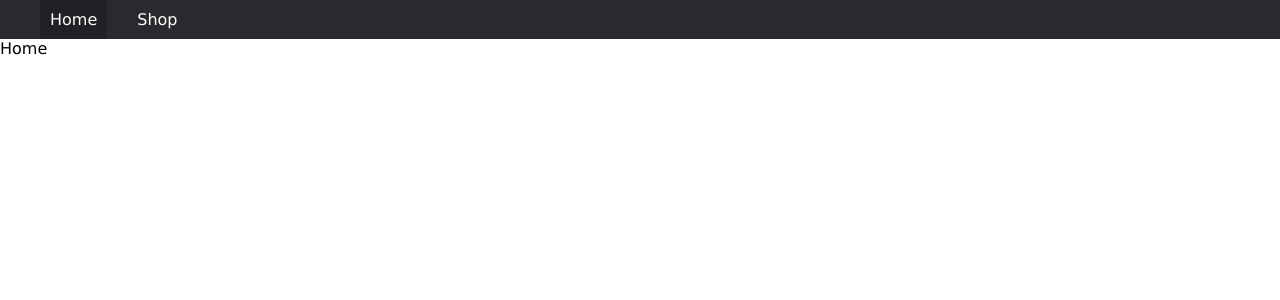
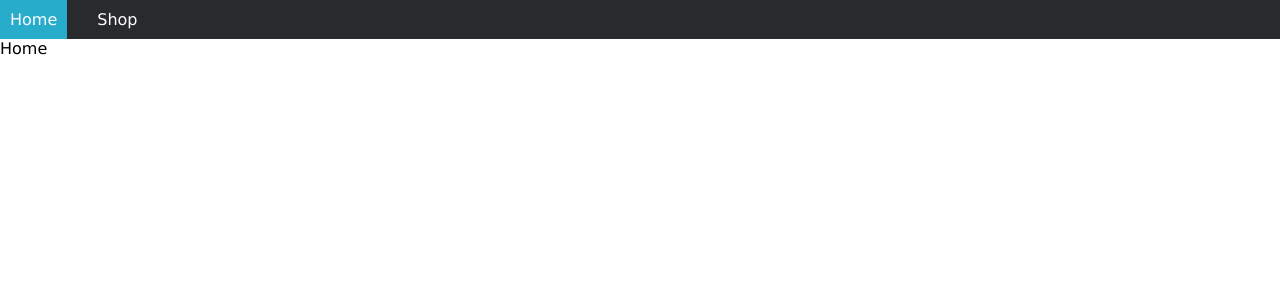
Before and after one commit to stevenwalker91/shopping-basket, a React (Create React App) app: page / in a window 1280 px wide. Shown: the top 300 px of the page. Built offline with nearby package versions, Linux system fonts and the light colour scheme.

Commit message:
added products section and some basic styling

```diff
--- a/src/App.css
+++ b/src/App.css
@@ -1,16 +1,34 @@
 body {
   margin: 0px;
-  font-family: 'Lucida Sans', 'Lucida Sans Regular', 'Lucida Grande', 'Lucida Sans Unicode', Geneva, Verdana, sans-serif
+  font-family: 'Lucida Sans', 'Lucida Sans Regular', 'Lucida Grande', 'Lucida Sans Unicode', Geneva, Verdana, sans-serif;
+  height: fit-content;
+}
+
+.App {
+  height: auto;
+  position: absolute;
+  display: flex;
+  flex-direction: column;
+  width: 100%;
+  min-height: 100%;
 }
 
 nav {
   background-color: rgb(41 42 45);
+  position: sticky;
+  top: 0px;
+  z-index: 1;
 }
 
 .nav-list {
   display: flex;
   gap: 20px;
   margin: 0px;
+}
+
+ul {
+  margin: 0px;
+  padding: 0px;
 }
 
 .nav-list>a>li {
@@ -23,10 +41,85 @@ a {
   color: white;
 }
 
-.active {
+.category-list-name {
+  text-transform: capitalize;
+}
+
+.shop-container {
+  display: grid;
+  grid-template-columns: 1fr 4fr;
+  height: 100%;
+  flex-grow: 1;
+
+}
+
+.sidebar {
   background-color: rgb(32 33 36);
+  color: white;
+  z-index: 0;
+}
+
+.sidebar>ul {
+  position: sticky;
+  top: 50px;
 }
 
 .category-list-name {
+  list-style: none;
+  padding: 10px;
+}
+
+.category-list-name:hover {
+  cursor: pointer;
+}
+
+.products-list {
+  display: flex;
+  align-items: flex-start;
+  flex-wrap: wrap;
+  gap: 20px;
+  height: fit-content;
+}
+
+.products {
+  padding: 20px;
   text-transform: capitalize;
 }
+
+.product-card {
+  box-shadow: 0 4px 8px 0 rgba(0, 0, 0, 0.2), 0 6px 20px 0 rgba(0, 0, 0, 0.19);
+  width: 200px;
+  height: 300px;
+  display: flex;
+  flex-direction: column;
+  justify-content: space-between;
+}
+
+.product-info {
+  padding: 10px;
+  font-size: 13px;
+  display: flex;
+  flex-direction: column;
+  flex-grow: 1;
+}
+
+.product-thumbnail {
+  width: 100%;
+  height: 175px;
+  object-fit: cover;
+}
+
+.add-to-basket {}
+
+.product-title {
+  font-weight: bold;
+
+}
+
+.active {
+  background-color: rgb(39 172 204);
+}
+
+.active>li {
+  background-color: rgb(39 172 204);
+}
```
